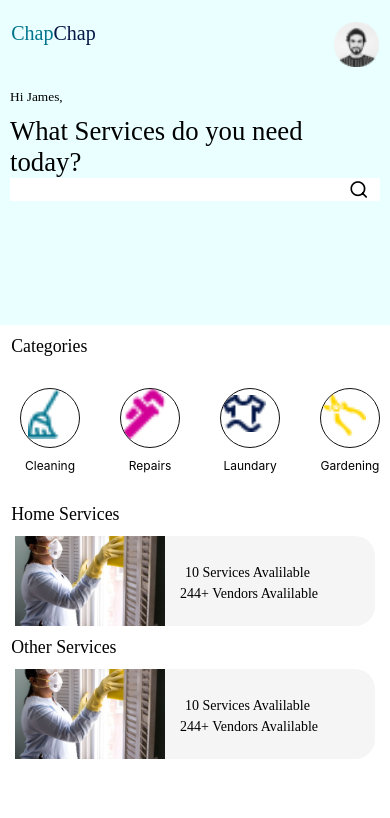
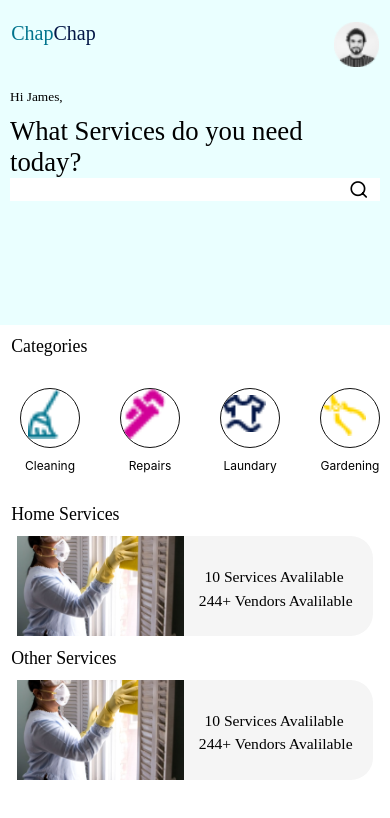
Before and after one commit to morachake/chap-chap, a React Native app: screen /Home in a window 390 px wide. Shown: the top 818 px of the page. Built offline with nearby package versions, Linux system fonts and the light colour scheme.

Commit message:
Updting service card

```diff
--- a/src/components/ServiceCard.js
+++ b/src/components/ServiceCard.js
@@ -2,13 +2,14 @@ import React from 'react'
 import { Image, ScrollView, Text, View, StyleSheet, TouchableOpacity} from 'react-native'
 import { IMAGES } from '../constants/index'
 import { useNavigation } from '@react-navigation/native'
+import { ScaledSheet, scale } from 'react-native-size-matters'
 export default function ServiceCard() {
     const navigation= useNavigation()
     return (
         <TouchableOpacity onPress={() => navigation.navigate('Cleaner')}>
             <View style={styles.container}>
-                <View style={{borderRadius: 20}}>
-                    <Image source={IMAGES.Cleaner} resizeMode='cover' style={{resizeMode :'cover', width: 150, height: '100%'}} />
+                <View style={{borderRadius: scale(20)}}>
+                    <Image source={IMAGES.Cleaner} resizeMode='cover' style={{resizeMode :'cover', width: scale(150), height: '100%'}} />
                 </View>
                 <View style={{justifyContent:'center',marginLeft :15}}>
                     <Text style={styles.titles1}>10 Services Avalilable</Text>
@@ -19,21 +20,21 @@ export default function ServiceCard() {
     )
 }
 
-const styles = StyleSheet.create({
+const styles = ScaledSheet.create({
     container: {
-        height:90,
+        height:'90@s',
         flexDirection: 'row',
         backgroundColor: '#F5F5F5',
-        marginHorizontal: 15,
-        borderRadius:20
+        marginHorizontal: '15@s',
+        borderRadius:'20@s'
     },
     titles1: {
-        fontSize: 14,
+        fontSize: '14@s',
         fontFamily: 'Poppins-Bold',
-        padding:5
+        padding:'5@s'
     },
     titles: {
-        fontSize: 14,
+        fontSize: '14@s',
         fontFamily: 'Poppins-Light',
 
     }
```
